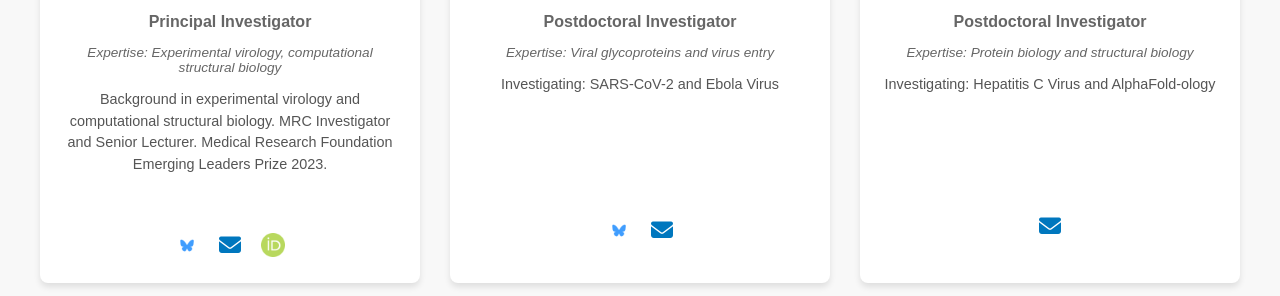
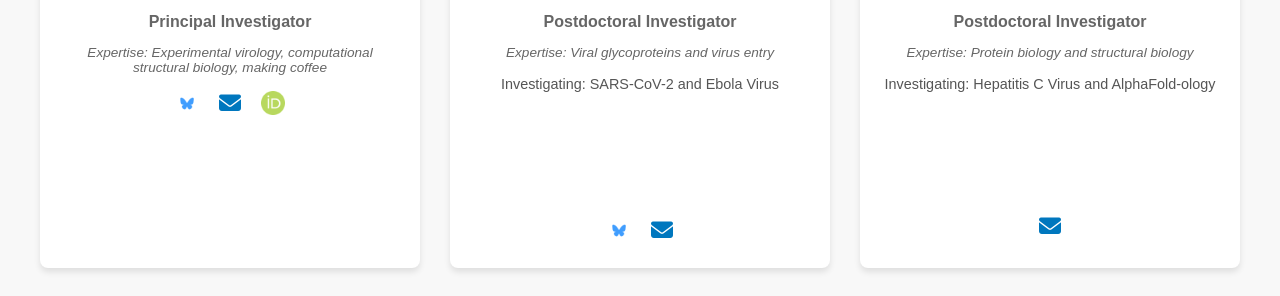
Before and after one commit to GroveLab/GroveLab.github.io, a website: page team.html in a window 1280 px wide. Shown: the part 365-661 px from the top of the page. Drawn offline with Linux system fonts and the light colour scheme; a web font is replaced by a local one.

Commit message:
Update team.html

```diff
--- a/team.html
+++ b/team.html
@@ -38,8 +38,8 @@
                     </div>
                     <h3>Joe Grove</h3>
                     <p class="position">Principal Investigator</p>
-                    <p class="expertise">Expertise: Experimental virology, computational structural biology</p>
-                    <p class="bio">Background in experimental virology and computational structural biology. MRC Investigator and Senior Lecturer. Medical Research Foundation Emerging Leaders Prize 2023.</p>
+                    <p class="expertise">Expertise: Experimental virology, computational structural biology, making coffee</p>
+
                     <div class="social-links">
                         <a href="https://bsky.app/profile/grovearmada.bsky.social" target="_blank" title="Bluesky">
                             <img src="assets/images/icons/bluesky.png" alt="Bluesky" class="bluesky-icon">
```
